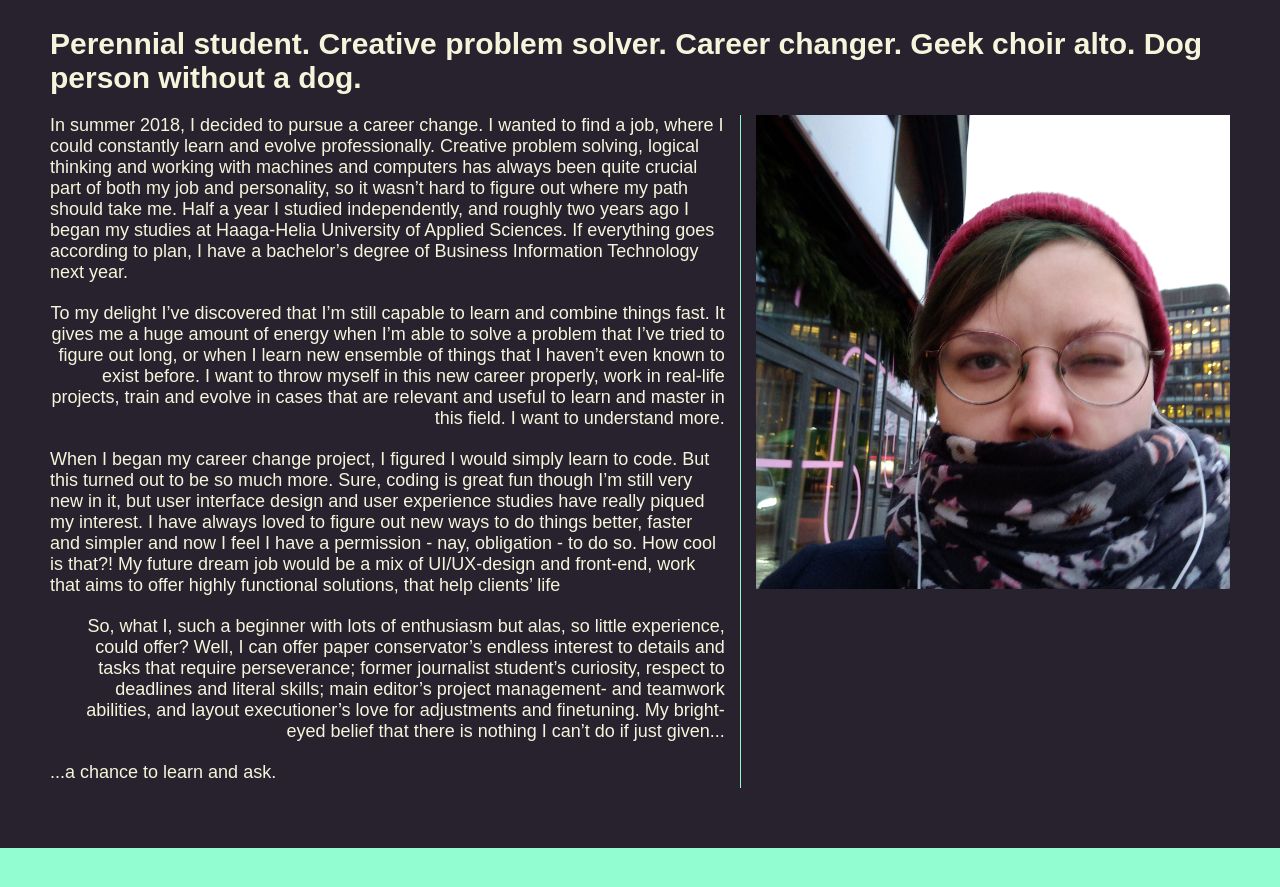
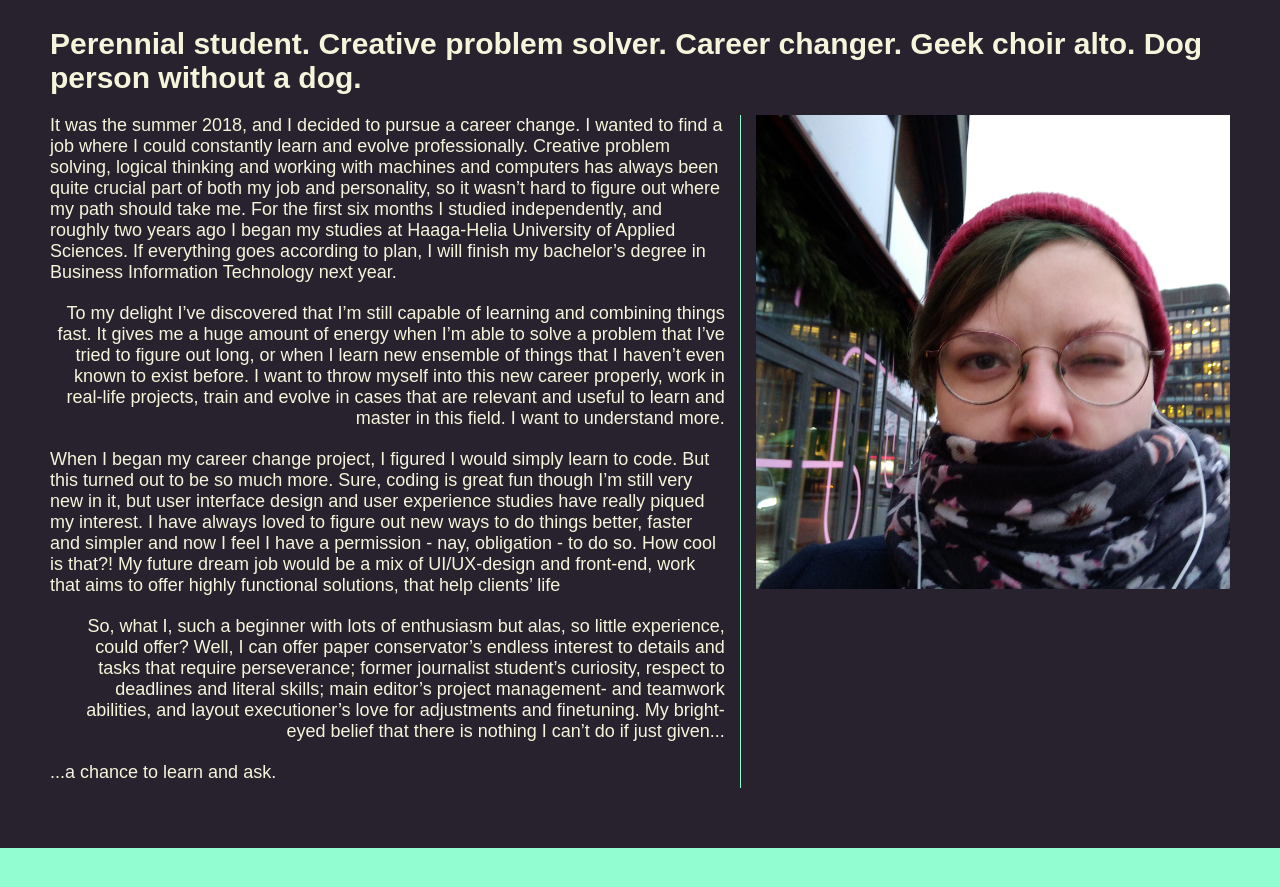
Before and after one commit to roradath/roradath.github.io, a plain HTML site: page english.html in a window 1280 px wide. Shown: the part 898-1785 px from the top of the page. Drawn offline with nearby package versions, Linux system fonts and the light colour scheme; a web font is replaced by a local one.

Commit message:
Update english.html

```diff
--- a/english.html
+++ b/english.html
@@ -48,8 +48,8 @@
   </div>
   <div class="row">
     <div class="col-md-7" style="border-right: 1px solid #91FDD0;">
-	  <p>In summer 2018, I decided to pursue a career change. I wanted to find a job, where I could constantly learn and evolve professionally. Creative problem solving, logical thinking and working with machines and computers has always been quite crucial part of both my job and personality, so it wasn’t hard to figure out where my path should take me. Half a year I studied independently, and roughly two years ago I began my studies at Haaga-Helia University of Applied Sciences. If everything goes according to plan, I have a bachelor’s degree of Business Information Technology next year.</p>
-	  <p style="text-align: right;">To my delight I’ve discovered that I’m still capable to learn and combine things fast. It gives me a huge amount of energy when I’m able to solve a problem that I’ve tried to figure out long, or when I learn new ensemble of things that I haven’t even known to exist before. I want to throw myself in this new career properly, work in real-life projects, train and evolve in cases that are relevant and useful to learn and master in this field. I want to understand more.</p>
+	  <p>It was the summer 2018, and I decided to pursue a career change. I wanted to find a job where I could constantly learn and evolve professionally. Creative problem solving, logical thinking and working with machines and computers has always been quite crucial part of both my job and personality, so it wasn’t hard to figure out where my path should take me. For the first six months I studied independently, and roughly two years ago I began my studies at Haaga-Helia University of Applied Sciences. If everything goes according to plan, I will finish my bachelor’s degree in Business Information Technology next year.</p>
+	  <p style="text-align: right;">To my delight I’ve discovered that I’m still capable of learning and combining things fast. It gives me a huge amount of energy when I’m able to solve a problem that I’ve tried to figure out long, or when I learn new ensemble of things that I haven’t even known to exist before. I want to throw myself into this new career properly, work in real-life projects, train and evolve in cases that are relevant and useful to learn and master in this field. I want to understand more.</p>
 	  <p>When I began my career change project, I figured I would simply learn to code. But this turned out to be so much more. Sure, coding is great fun though I’m still very new in it, but user interface design and user experience studies have really piqued my interest. I have always loved to figure out new ways to do things better, faster and simpler and now I feel I have a permission - nay, obligation - to do so. How cool is that?!  My future dream job would be a mix of UI/UX-design and front-end, work that aims to offer highly functional solutions, that help clients’ life</p>
 	  <p style="text-align: right;">So, what I, such a beginner with lots of enthusiasm but alas, so little experience, could offer? Well, I can offer paper conservator’s endless interest to details and tasks that require perseverance; former journalist student’s curiosity, respect to deadlines and literal skills; main editor’s project management- and teamwork abilities, and layout executioner’s love for adjustments and finetuning. My bright-eyed belief that there is nothing I can’t do if just given...</p>
 	  <p style="margin-bottom: 5px;">...a chance to learn and ask.</p>
```
